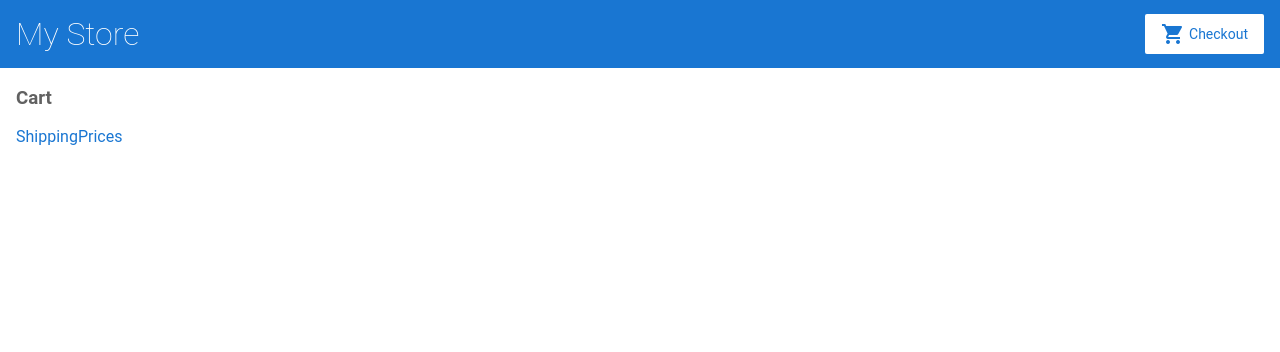
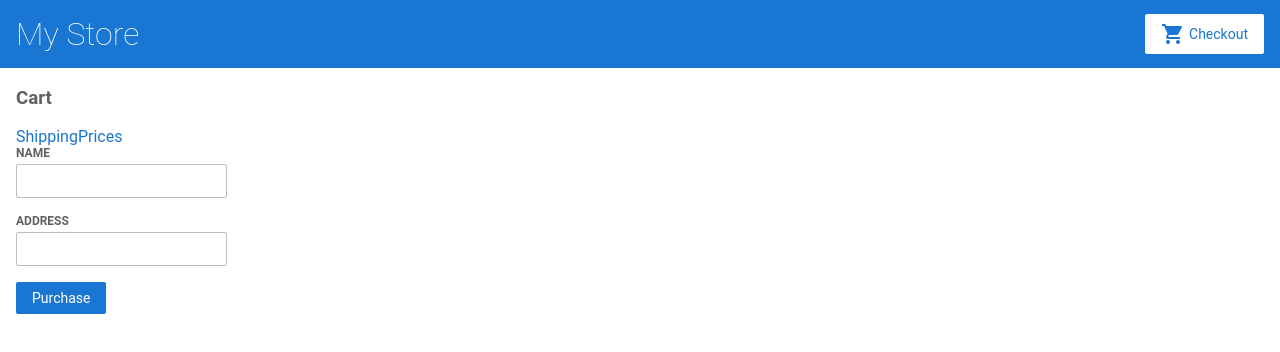
Before and after one commit to dh33rajkumar/angulartestproject, an Angular app: page /cart in a window 1280 px wide. Shown: the top 352 px of the page. Built offline with nearby package versions, Linux system fonts and the light colour scheme.

Commit message:
FormBuilder creation on Cart Page

```diff
--- a/src/app/cart/cart.component.html
+++ b/src/app/cart/cart.component.html
@@ -8,3 +8,17 @@
 <a routerLink = "/shipping">
 ShippingPrices
 </a>
+
+<form [formGroup] = "checkOutForm" (ngSubmit) = "onSubmit()">
+  <div>
+    <label>Name</label>
+    <input id ="name" type ="text" formControlName = "name">
+  </div>
+  <div>
+    <label>Address</label>
+    <input id ="address" type ="text" formControlName = "address">
+  </div>
+  <button class="button" type = "submit">
+    Purchase
+  </button>
+</form>
--- a/src/app/cart/cart.component.ts
+++ b/src/app/cart/cart.component.ts
@@ -1,5 +1,6 @@
 import { Component, OnInit } from '@angular/core';
 import { CartService } from '../cart.service';
+import { FormBuilder } from '@angular/forms';
 
 @Component({
   selector: 'app-cart',
@@ -9,10 +10,21 @@
 export class CartComponent implements OnInit {
 
   items = this.cartService.getItems();
+  checkOutForm = this.formBuilder.group(
+            {
+               name: '',
+               address: ''
+            });
 
+  onSubmit(): void{
+  this.items = this.cartService.cleartCart();
+  console.warn('Your order has been submitted', this.checkOutForm.value);
+  this.checkOutForm.reset();
+  }
 
   constructor(
-    private cartService: CartService
+    private cartService: CartService,
+    private formBuilder: FormBuilder
   ) { }
 
   ngOnInit() {
```
